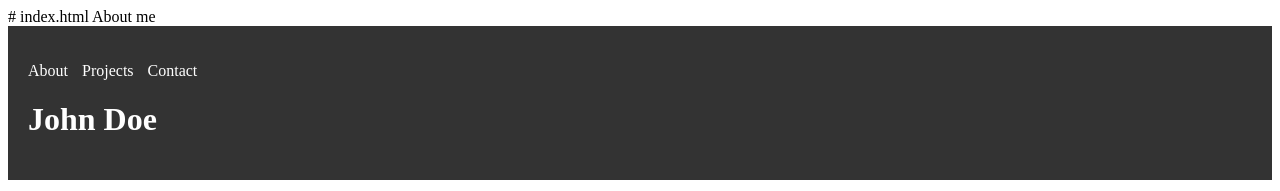
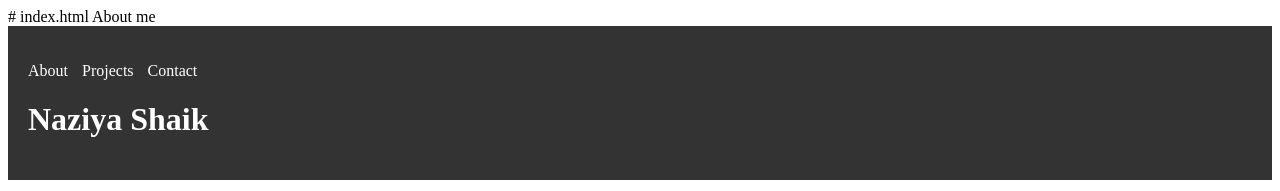
Before and after one commit to Naziya-S/Personal-website, a plain HTML site: page index.html in a window 1280 px wide. Shown: the top 191 px of the page. Drawn offline with Linux system fonts and the light colour scheme.

Commit message:
Update index.html

```diff
--- a/index.html
+++ b/index.html
@@ -34,7 +34,7 @@ About me
 
     </nav>
 
-    <h1>John Doe</h1>
+    <h1>Naziya Shaik</h1>
 
   </header>
 
```
